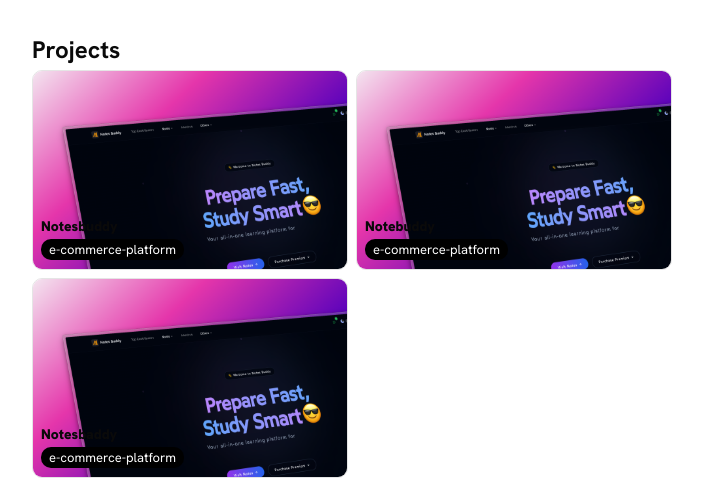
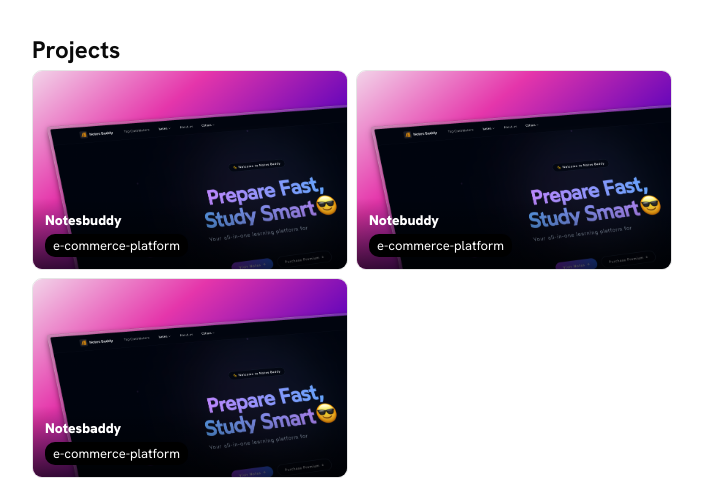
Before and after one commit to Ruchit-kumar44/My-Portfolio, a Next.js app: page / in a window 1280 px wide. Shown: the part 314-800 px from the top of the page, without its empty margins (288-991 px from the left). Built offline with nearby package versions, Linux system fonts and the light colour scheme; no server answers.

Commit message:
improve card and image quality

```diff
--- a/src/components/projects/ProjectCard2.tsx
+++ b/src/components/projects/ProjectCard2.tsx
@@ -1,31 +1,33 @@
+import Image from "next/image"
+import Link from "next/link"
 import { Project } from "@/types/Project"
-import Image from "next/image";
-import Link from "next/link";
-import Github from "../svgs/Github";
-import Website from "../svgs/Website";
-import { Tooltip, TooltipContent, TooltipTrigger } from "../ui/tooltip";
 
 interface ProjectCardProps {
-    project: Project;
+  project: Project
+}
 
+export default function ProjectCard2({ project }: ProjectCardProps) {
+  const { image, title, projectDetailsPageSlug } = project
+
+  return (
+    <Link
+      href={projectDetailsPageSlug}
+      className="relative block w-79 h-50  overflow-hidden rounded-lg border"
+    >
+      <Image
+        src={image || "/project/notesbuddy.png"}
+        alt={title}
+        fill
+        sizes="(min-width: 1024px) 33vw, (min-width: 768px) 50vw, 100vw"
+        className="object-cover"
+      />
+
+      <div className="absolute inset-x-0 bottom-0 bg-linear-to-t from-black/70 to-transparent p-3">
+        <h4 className="text-sm font-black text-white">{title}</h4>
+        <span className="mt-1 inline-block rounded-lg bg-black px-2 py-0.5 text-[13px] text-white dark:bg-white dark:text-black">
+          e-commerce-platform
+        </span>
+      </div>
+    </Link>
+  )
 }
-export default function ProjectCard2({project}: ProjectCardProps){
-    const {image} = project
-    return(
-        <Link href={project.projectDetailsPageSlug} className="relative object-center w-79 h-50 border rounded-lg overflow-hidden">
-         <Image
-         src={project.image || "/project/notesbuddy.png"}
-         alt="project image"
-         height={50}
-         width={100}
-         className="w-full h-full absolute z-10"
-         />
-        <div className="absolute bottom-0 left-0 w-full z-20 px-2 pb-2  flex justify-between items-end">
-            <div className="">
-                <h4 className="text-foreground font-black text-small">{project.title}</h4>
-               <span className=" px-2 py-0.5 text-[13px] rounded-lg bg-black dark:bg-white text-white dark:text-black">e-commerce-platform</span>
-           </div>
-       </div>
-        </Link>
-    )
-}
```
